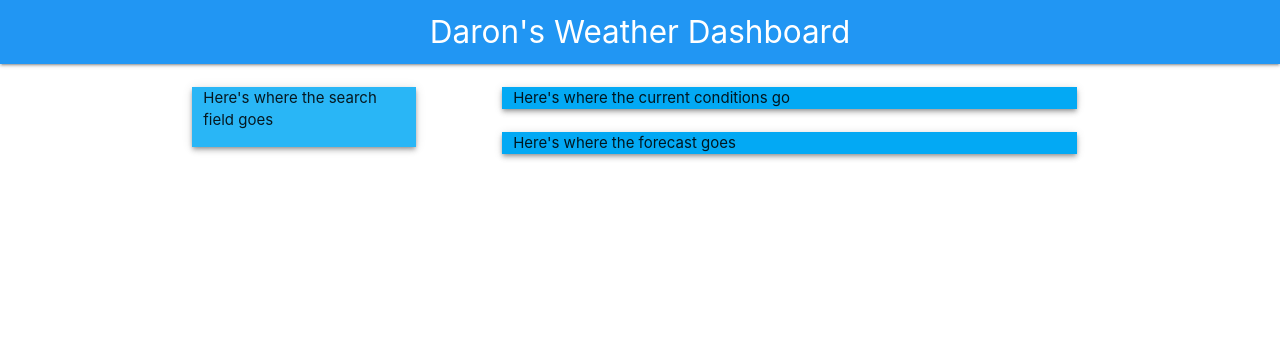
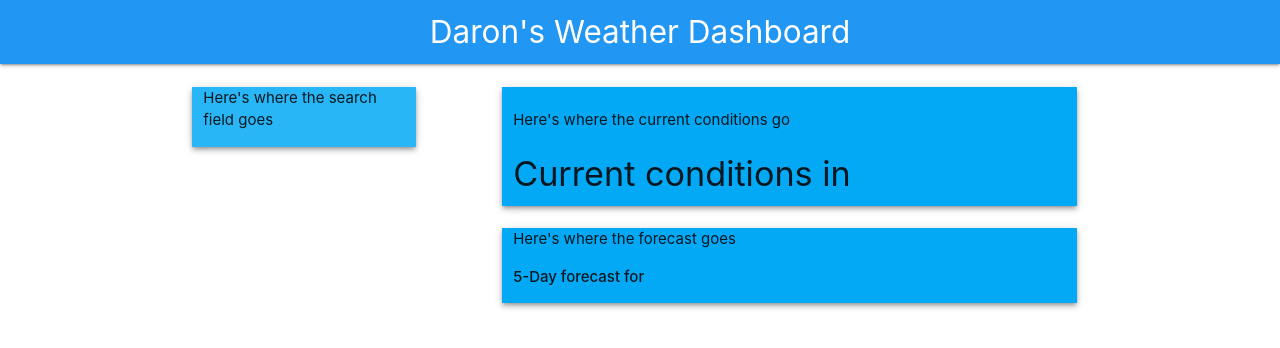
Before and after one commit to DaronSchmit/WeatherAPI, a plain HTML site: page index.html in a window 1280 px wide. Drawn offline with nearby package versions, Linux system fonts and the light colour scheme.

Commit message:
added functionality to pull current city from local storage and put it into respective article sections

```diff
--- a/index.html
+++ b/index.html
@@ -36,7 +36,11 @@
                 <column class='col s8'>
                     <row class='row'>
                         <column class='col s12 light-blue z-depth-2'>
-                            <article>Here's where the current conditions go</article>
+                            <article id='current-conditions'>
+                              <h4 id='current-city'></h4>
+                              Here's where the current conditions go
+
+                              </article>
                         </column>
                         <!-- current conditions -->
                     </row>
@@ -44,7 +48,7 @@
                     <row>
                         <!-- 5-Day forecast lower div -->
                         <column class='col s12 light-blue z-depth-2'>
-                            <article>Here's where the forecast goes</article>
+                            <article id='current-forecast'>Here's where the forecast goes</article>
                         </column>
 
                     </row>
--- a/js/script.js
+++ b/js/script.js
@@ -34,3 +34,7 @@ for (let i = 0; i < cityHistory.length; i++){
   newLI.text(cityHistory[i]);
   historyUL.append(newLI);
 }
+
+//generate Current City current weather
+$('#current-conditions').append('<h4>Current conditions in '+currentCity+'</h4>');
+$('#current-forecast').append('<p><strong>5-Day forecast for '+currentCity+'</strong></p>');
```
